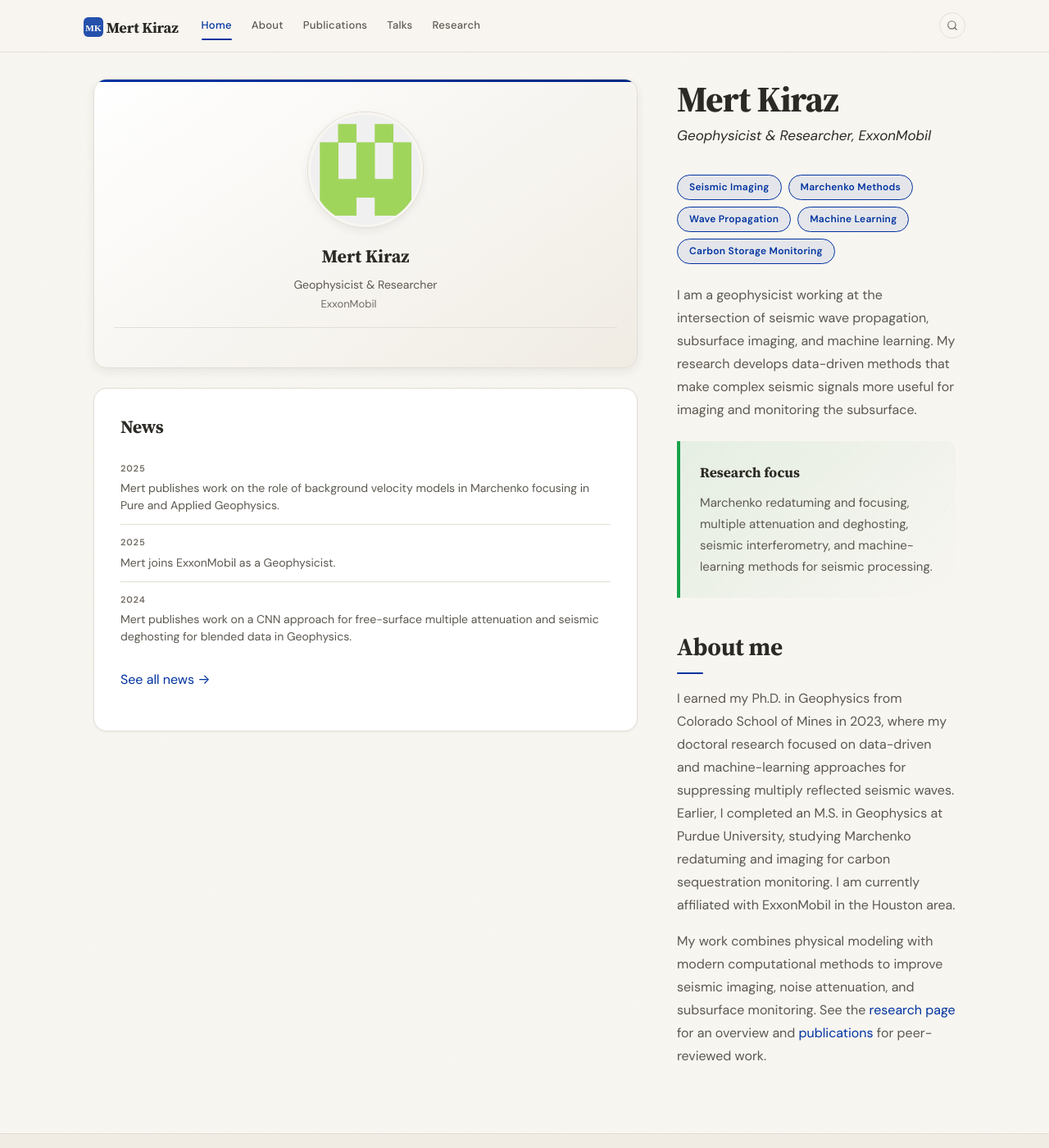
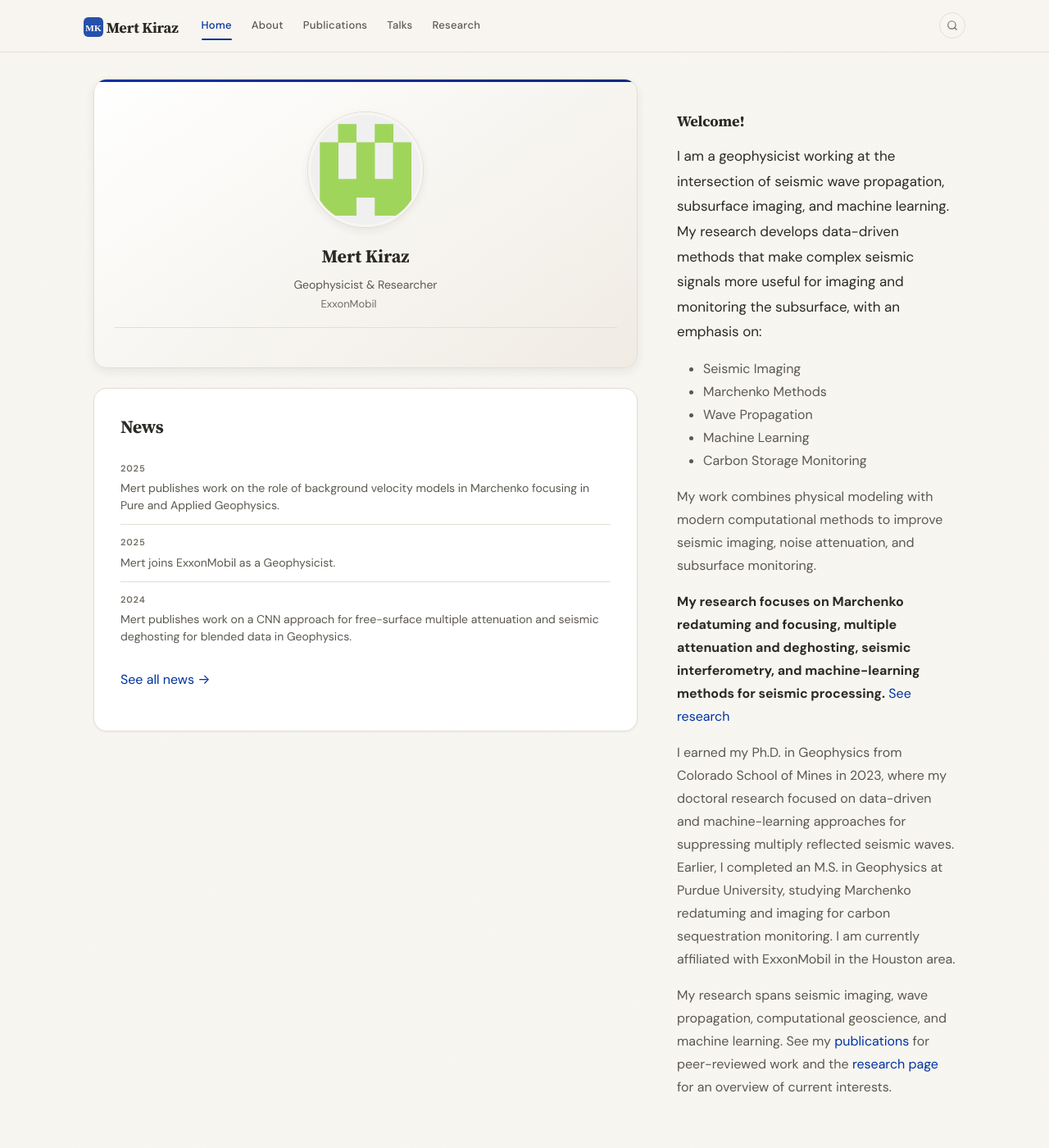
Before and after one commit to mertsinanrecepkiraz/mertsinanrecepkiraz.github.io, a Jekyll site: the page built from _pages/home.md, in a window 1280 px wide and 1400 px high. Shown: the whole window at 82% size. Built offline with Jekyll 4.4.1, drawn with Linux system fonts in a browser that asks for light colours.

Commit message:
Publish approved homepage content

```diff
--- a/_pages/home.md
+++ b/_pages/home.md
@@ -4,36 +4,20 @@ layout: homelay
 permalink: /
 ---
 
-<h1 class="home-hero">{{ site.name }}</h1>
-<p class="home-hero-sub">{{ site.title }}, {{ site.institution }}</p>
+#### Welcome!
 
-<div class="chip-container" markdown="0">
-<a href="{{ '/research' | relative_url }}" class="chip">Seismic Imaging</a>
-<a href="{{ '/research' | relative_url }}" class="chip">Marchenko Methods</a>
-<a href="{{ '/research' | relative_url }}" class="chip">Wave Propagation</a>
-<a href="{{ '/research' | relative_url }}" class="chip">Machine Learning</a>
-<a href="{{ '/research' | relative_url }}" class="chip">Carbon Storage Monitoring</a>
-</div>
+I am a geophysicist working at the intersection of seismic wave propagation, subsurface imaging, and machine learning. My research develops data-driven methods that make complex seismic signals more useful for imaging and monitoring the subsurface, with an emphasis on:
 
-I am a geophysicist working at the intersection of seismic wave propagation, subsurface imaging, and machine learning. My research develops data-driven methods that make complex seismic signals more useful for imaging and monitoring the subsurface.
+- Seismic Imaging
+- Marchenko Methods
+- Wave Propagation
+- Machine Learning
+- Carbon Storage Monitoring
 
-<div class="callout callout-success" markdown="0">
-<div class="callout-title">Research focus</div>
-<p>Marchenko redatuming and focusing, multiple attenuation and deghosting, seismic interferometry, and machine-learning methods for seismic processing.</p>
-</div>
+My work combines physical modeling with modern computational methods to improve seismic imaging, noise attenuation, and subsurface monitoring.
 
-{% capture selected %}{% bibliography --query @*[selected=true] %}{% endcapture %}
-{% if selected contains "pub-entry" %}
-## Selected publications
-
-<div class="section-card selected-pubs" markdown="0">
-{{ selected }}
-<p style="margin: var(--space-4) 0 0;"><a href="{{ '/publications' | relative_url }}">All publications &rarr;</a></p>
-</div>
-{% endif %}
-
-## About me
+<p class="home-highlight"><strong>My research focuses on Marchenko redatuming and focusing, multiple attenuation and deghosting, seismic interferometry, and machine-learning methods for seismic processing.</strong> <a href="{{ '/research' | relative_url }}">See research</a></p>
 
 I earned my Ph.D. in Geophysics from Colorado School of Mines in 2023, where my doctoral research focused on data-driven and machine-learning approaches for suppressing multiply reflected seismic waves. Earlier, I completed an M.S. in Geophysics at Purdue University, studying Marchenko redatuming and imaging for carbon sequestration monitoring. I am currently affiliated with ExxonMobil in the Houston area.
 
-My work combines physical modeling with modern computational methods to improve seismic imaging, noise attenuation, and subsurface monitoring. See the [research page]({{ '/research' | relative_url }}) for an overview and [publications]({{ '/publications' | relative_url }}) for peer-reviewed work.
+My research spans seismic imaging, wave propagation, computational geoscience, and machine learning. See my [publications]({{ '/publications' | relative_url }}) for peer-reviewed work and the [research page]({{ '/research' | relative_url }}) for an overview of current interests.
```
